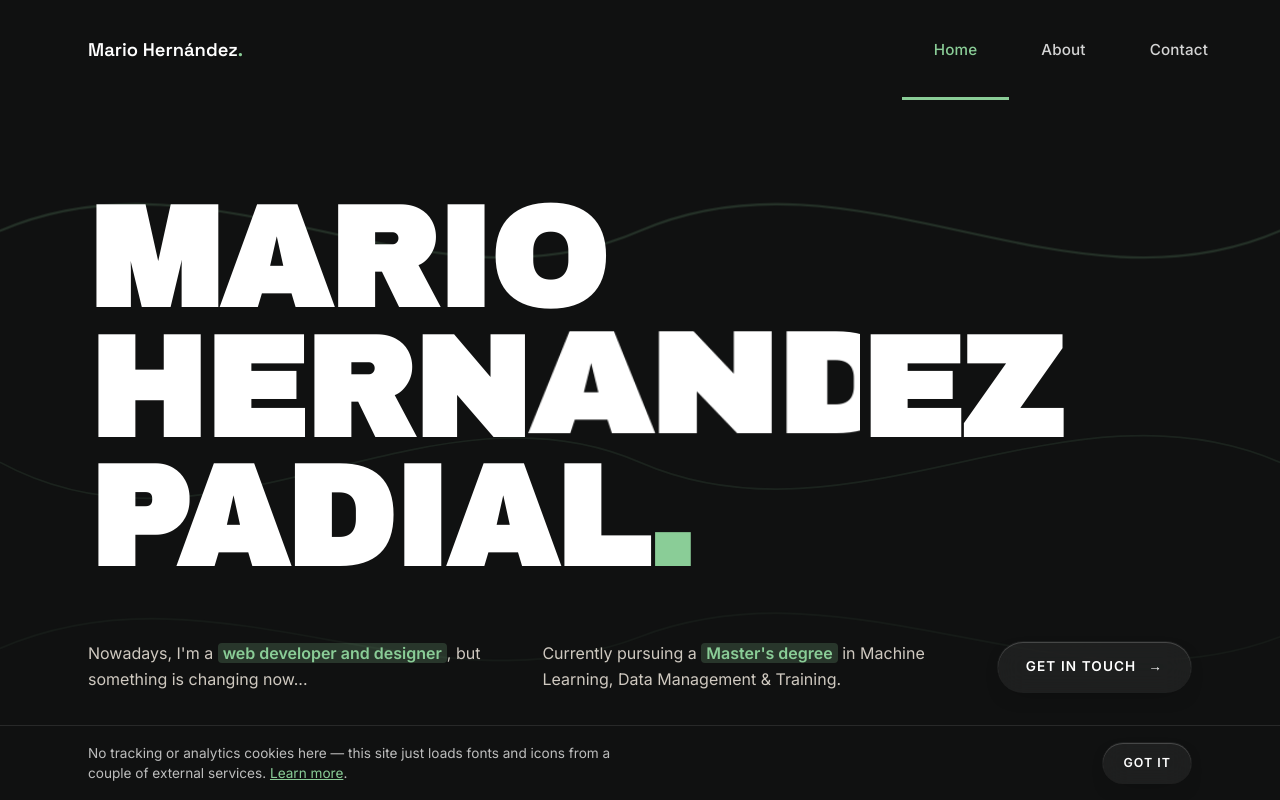
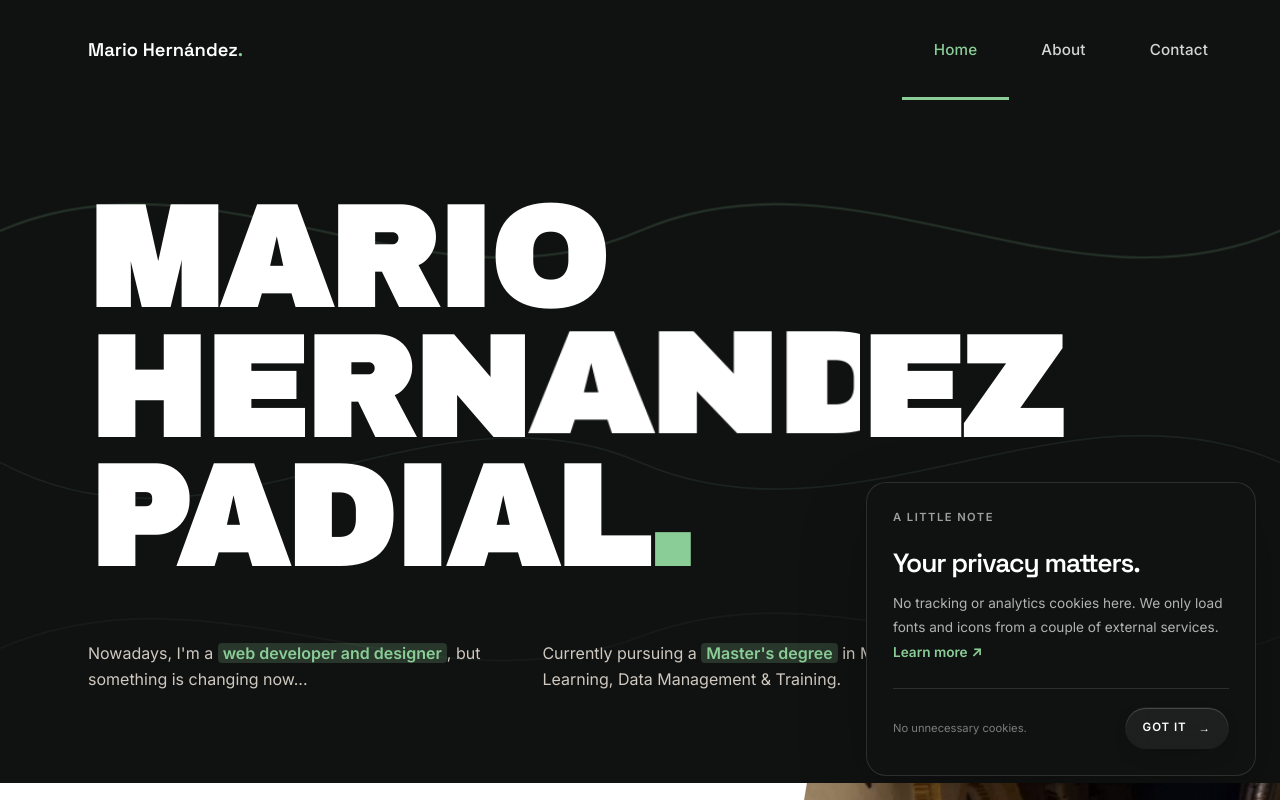
Before and after one commit to MarioHernandezDev/codifiko, a Nuxt app: page / in a window 1280 px wide. Shown: the top 800 px of the page. Built offline with nearby package versions, Linux system fonts and the light colour scheme.

Commit message:
subida cookies

```diff
--- a/src/components/CookieNotice.vue
+++ b/src/components/CookieNotice.vue
@@ -13,6 +13,7 @@ onMounted(() => {
 
 function dismiss() {
   visible.value = false
+
   try {
     localStorage.setItem('cookie-notice-dismissed', '1')
   } catch {
@@ -22,71 +23,214 @@ function dismiss() {
 </script>
 
 <template>
-  <div v-if="visible" class="cookie-notice" role="status">
-    <div class="container cookie-notice__inner">
+  <Transition name="cookie-card">
+    <aside
+      v-if="visible"
+      class="cookie-notice"
+      role="status"
+      aria-label="Cookie notice"
+    >
+      <div class="cookie-notice__header">
+
+
+        <span class="cookie-notice__eyebrow">
+          A little note
+        </span>
+      </div>
+
+      <h2 class="cookie-notice__title">
+        Your privacy matters.
+      </h2>
+
       <p class="cookie-notice__text">
-        No tracking or analytics cookies here — this site just loads fonts and icons from a couple of
-        external services. <NuxtLink to="/privacy">Learn more</NuxtLink>.
+        No tracking or analytics cookies here. We only load fonts and icons
+        from a couple of external services.
+        <NuxtLink to="/privacy">
+          Learn more
+          <span aria-hidden="true">↗</span>
+        </NuxtLink>
       </p>
 
-      <button type="button" class="btn btn--glass-white cookie-notice__btn" @click="dismiss">
-        <span class="btn__label">
-          <span class="btn__label-text">Got it</span>
-          <span class="btn__label-text btn__label-text--clone" aria-hidden="true">Got it</span>
+      <div class="cookie-notice__footer">
+        <span class="cookie-notice__caption">
+          No unnecessary cookies.
         </span>
-      </button>
-    </div>
-  </div>
+
+        <button
+          type="button"
+          class="btn btn--glass-white cookie-notice__btn"
+          @click="dismiss"
+        >
+          <span class="btn__label">
+            <span class="btn__label-text">Got it</span>
+            <span
+              class="btn__label-text btn__label-text--clone"
+              aria-hidden="true"
+            >
+              Got it
+            </span>
+          </span>
+
+          <i aria-hidden="true">→</i>
+        </button>
+      </div>
+    </aside>
+  </Transition>
 </template>
 
 <style scoped>
 .cookie-notice {
   position: fixed;
-  left: 0;
-  right: 0;
-  bottom: 0;
-  z-index: 60;
+  right: 24px;
+  bottom: 24px;
+  z-index: 100;
+
+  width: min(390px, calc(100vw - 32px));
+  padding: 26px;
+
   background: var(--color-black);
-  border-top: 1px solid rgba(255, 255, 255, 0.1);
+  color: #ffffff;
+
+  border: 1px solid rgba(255, 255, 255, 0.12);
+  border-radius: 20px;
+
+  box-shadow:
+    0 24px 70px rgba(0, 0, 0, 0.2),
+    0 4px 12px rgba(0, 0, 0, 0.08);
 }
 
-.cookie-notice__inner {
+.cookie-notice__header {
   display: flex;
-  flex-wrap: wrap;
   align-items: center;
-  justify-content: space-between;
-  gap: 16px;
-  padding-top: 16px;
-  padding-bottom: 16px;
+  gap: 10px;
+  margin-bottom: 22px;
+}
+
+.cookie-notice__icon {
+  display: grid;
+  place-items: center;
+
+  width: 36px;
+  height: 36px;
+
+  color: var(--color-accent);
+  background: rgba(var(--highlight-rgb), 0.12);
+  border: 1px solid rgba(var(--highlight-rgb), 0.18);
+  border-radius: 11px;
+}
+
+.cookie-notice__icon svg {
+  width: 20px;
+  height: 20px;
+}
+
+.cookie-notice__eyebrow {
+  color: rgba(255, 255, 255, 0.6);
+  font-size: 0.7rem;
+  font-weight: 600;
+  letter-spacing: 0.13em;
+  text-transform: uppercase;
+}
+
+.cookie-notice__title {
+  margin-bottom: 12px;
+
+  color: #ffffff;
+  font-family: var(--font-display);
+  font-size: 1.65rem;
+  font-weight: 600;
+  line-height: 1.15;
+  letter-spacing: -0.04em;
 }
 
 .cookie-notice__text {
-  max-width: 560px;
+  color: rgba(255, 255, 255, 0.68);
   font-size: 0.85rem;
-  line-height: 1.5;
-  color: rgba(255, 255, 255, 0.72);
+  line-height: 1.8;
 }
 
 .cookie-notice__text a {
+  display: inline-flex;
+  align-items: center;
+  gap: 4px;
+
   color: var(--color-accent);
-  text-decoration: underline;
+  font-weight: 600;
+  text-decoration: none;
+
+  transition: color 0.25s ease;
+}
+
+.cookie-notice__text a:hover {
+  color: #ffffff;
+}
+
+.cookie-notice__footer {
+  display: flex;
+  align-items: center;
+  justify-content: space-between;
+  gap: 12px;
+
+  margin-top: 24px;
+  padding-top: 18px;
+
+  border-top: 1px solid rgba(255, 255, 255, 0.12);
+}
+
+.cookie-notice__caption {
+  color: rgba(255, 255, 255, 0.45);
+  font-size: 0.7rem;
+  line-height: 1.5;
 }
 
 .cookie-notice__btn {
+  flex-shrink: 0;
   height: 42px;
-  padding: 0 20px;
-  font-size: 0.78rem;
-  flex-shrink: 0;
+  padding: 0 17px;
+  font-size: 0.72rem;
 }
 
-@media (max-width: 560px) {
-  .cookie-notice__inner {
-    flex-direction: column;
-    align-items: flex-start;
+/* Entrada y salida de la tarjeta */
+.cookie-card-enter-active,
+.cookie-card-leave-active {
+  transition:
+    opacity 0.35s ease,
+    transform 0.45s cubic-bezier(0.16, 1, 0.3, 1);
+}
+
+.cookie-card-enter-from,
+.cookie-card-leave-to {
+  opacity: 0;
+  transform: translateY(16px);
+}
+
+/* Adaptación a móviles */
+@media (max-width: 480px) {
+  .cookie-notice {
+    right: 16px;
+    bottom: 16px;
+    width: calc(100vw - 32px);
+    padding: 22px;
+    border-radius: 17px;
   }
 
-  .cookie-notice__btn {
-    align-self: flex-start;
+  .cookie-notice__header {
+    margin-bottom: 18px;
+  }
+
+  .cookie-notice__title {
+    font-size: 1.5rem;
+  }
+
+  .cookie-notice__footer {
+    margin-top: 20px;
+  }
+}
+
+@media (prefers-reduced-motion: reduce) {
+  .cookie-card-enter-active,
+  .cookie-card-leave-active {
+    transition: none;
   }
 }
 </style>
```
